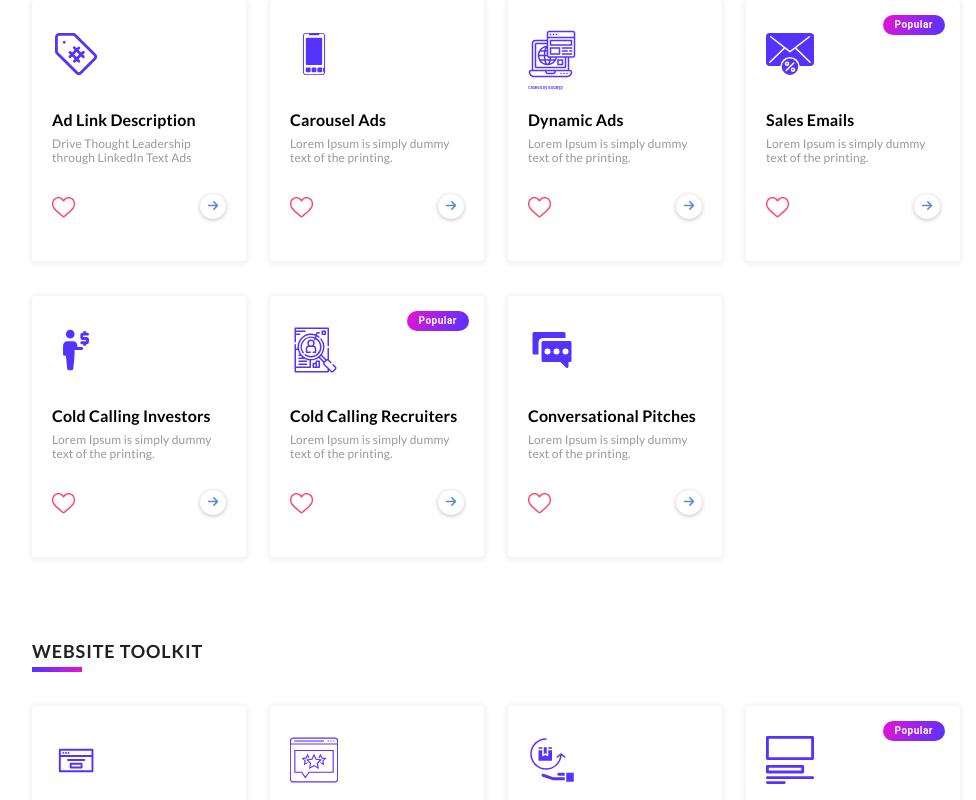
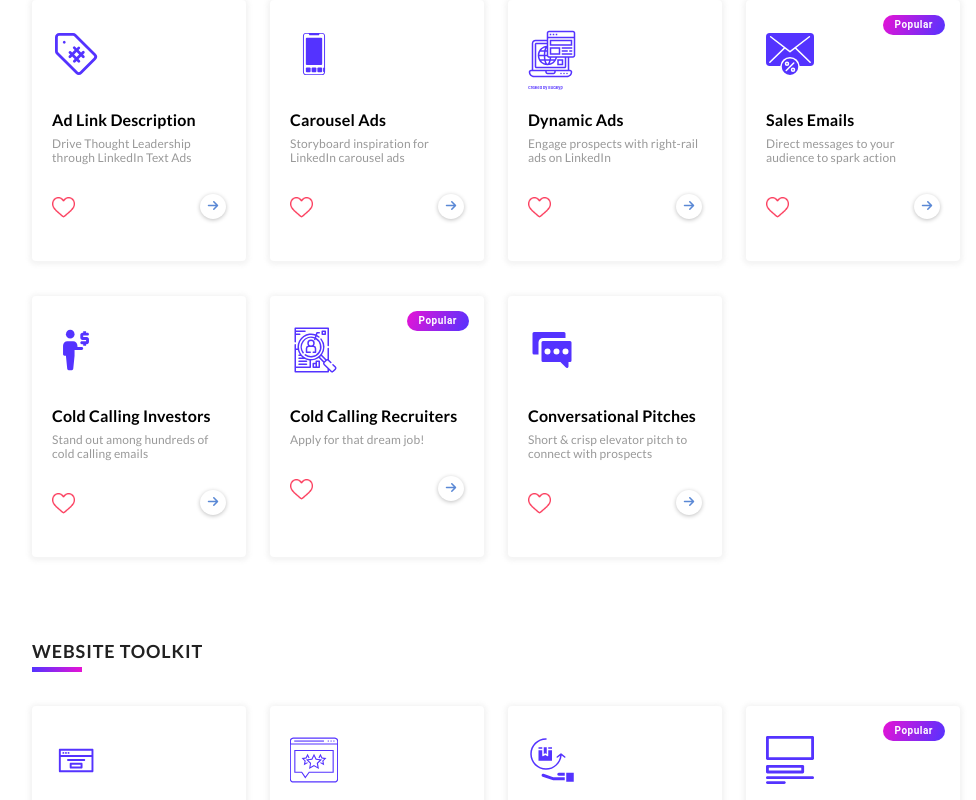
Before and after one commit to santhoshdskumar/ellipsisreact, a React (Create React App) app: page / in a window 1280 px wide. Shown: the part 1600-2400 px from the top of the page, without its empty margins (264-1240 px from the left). Built offline with nearby package versions, Linux system fonts and the light colour scheme.

Commit message:
latest build with form api integration on generate api

```diff
--- a/src/assets/scss/_header.scss
+++ b/src/assets/scss/_header.scss
@@ -367,8 +367,7 @@ color:#fff;
   border-top: 1px dotted #fff;
   padding-top: 7px !important;
   @media screen and (min-width:1401px) {
-    position: absolute;
-    bottom: 10px;
+    margin-top: 90px;
   }
   @media screen and (max-width:1401px) {
     margin-top: 10px;;
--- a/src/pages/LinkedinToolkit/CarouselAds.js
+++ b/src/pages/LinkedinToolkit/CarouselAds.js
@@ -167,7 +167,7 @@ class GoogleAds extends React.Component {
                 <h3>Carousel Ads</h3>
               </Card.Header>
               <Card.Body>
-                <p>Hero text positions your product in the customer's mind</p>
+                <p>Storyboard inspiration for LinkedIn carousel ads</p>
                 <Form className="p-0">
                   <Form.Group className="mb-4" controlId="companyname">
                     <Form.Label>Enter company / product name *</Form.Label>
--- a/src/pages/LinkedinToolkit/ColdCallingInvestors.js
+++ b/src/pages/LinkedinToolkit/ColdCallingInvestors.js
@@ -177,7 +177,7 @@ class GoogleAds extends React.Component {
                 <h3>Cold Calling Investors</h3>
               </Card.Header>
               <Card.Body>
-                <p>Hero text positions your product in the customer's mind</p>
+                <p>Stand out among hundreds of cold calling emails</p>
                 <Form className="p-0">
                   <Form.Group className="mb-4" controlId="companyname">
                     <Form.Label>Enter your company name *</Form.Label>
--- a/src/pages/LinkedinToolkit/ColdCallingRecruiters.js
+++ b/src/pages/LinkedinToolkit/ColdCallingRecruiters.js
@@ -178,7 +178,7 @@ class GoogleAds extends React.Component {
                 <h3>Cold Calling Recruiters</h3>
               </Card.Header>
               <Card.Body>
-                <p>Hero text positions your product in the customer's mind</p>
+                <p>Apply for that dream job!</p>
                 <Form className="p-0">
                   <Form.Group className="mb-4" controlId="companyname">
                     <Form.Label>The company you are applying to *</Form.Label>
--- a/src/pages/LinkedinToolkit/ConversationalPitches.js
+++ b/src/pages/LinkedinToolkit/ConversationalPitches.js
@@ -177,7 +177,7 @@ handleSubmit = () => {
                 <h3>Conversational Pitches</h3>
               </Card.Header>
               <Card.Body>
-                <p>Hero text positions your product in the customer's mind</p>
+                <p>Short & crisp elevator pitch to connect with prospects</p>
                 <Form className="p-0">
                   <Form.Group className="mb-4" controlId="companyname">
                     <Form.Label>Enter company / product name *</Form.Label>
--- a/src/pages/LinkedinToolkit/DynamicAds.js
+++ b/src/pages/LinkedinToolkit/DynamicAds.js
@@ -167,7 +167,7 @@ class GoogleAds extends React.Component {
                 <h3>Dynamic Ads</h3>
               </Card.Header>
               <Card.Body>
-                <p>Hero text positions your product in the customer's mind</p>
+                <p>Engage prospects with right-rail ads on LinkedIn</p>
                 <Form className="p-0">
                   <Form.Group className="mb-4" controlId="companyname">
                     <Form.Label>Enter company / product name *</Form.Label>
--- a/src/pages/LinkedinToolkit/SalesInMails.js
+++ b/src/pages/LinkedinToolkit/SalesInMails.js
@@ -190,7 +190,7 @@ wordCountFive(event) {
                 <h3>Sales Emails</h3>
               </Card.Header>
               <Card.Body>
-                <p>Hero text positions your product in the customer's mind</p>
+                <p>Direct messages to your audience to spark action</p>
                 <Form className="p-0">
                   <Form.Group className="mb-4" controlId="companyname">
                     <Form.Label>Enter your Company/Brand name *</Form.Label>
--- a/src/pages/WritingToolkit/WriteLikeMe.js
+++ b/src/pages/WritingToolkit/WriteLikeMe.js
@@ -176,7 +176,7 @@ class GoogleAds extends React.Component {
                 <h3>Write Like Me</h3>
               </Card.Header>
               <Card.Body>
-                <p>Hero text positions your product in the customer's mind</p>
+                <p>Write Like Me</p>
                 <Form className="p-0"  onSubmit={this.formSubmit}>
                   <Form.Group className="mb-4" controlId="company">
                     <Form.Label>Topic *</Form.Label>
--- a/src/pages/products.js
+++ b/src/pages/products.js
@@ -126,39 +126,39 @@ export const Linkedin = [
   {
     socialtype: CarouselAds,
     title: 'Carousel Ads',
-    text: 'Lorem Ipsum is simply dummy text of the printing.',
+    text: 'Storyboard inspiration for LinkedIn carousel ads',
     link:'/carousel_ads',
   },
   {
     socialtype: Dynamic,
     title: 'Dynamic Ads',
-    text: 'Lorem Ipsum is simply dummy text of the printing.',
+    text: 'Engage prospects with right-rail ads on LinkedIn ',
     link:'/dynamic_ads',
   },
   {
     socialtype: SalesEmail,
     popular:'Popular',
     title: 'Sales Emails',
-    text: 'Lorem Ipsum is simply dummy text of the printing.',
+    text: 'Direct messages to your audience to spark action',
     link:'/sponsored_msg',
   },
   {
     socialtype: Investors,
     title: 'Cold Calling Investors',
-    text: 'Lorem Ipsum is simply dummy text of the printing.',
+    text: 'Stand out among hundreds of cold calling emails',
     link:'/coldcalling',
   },
   {
     socialtype: Recruiters,
     popular:'Popular',
     title: 'Cold Calling Recruiters',
-    text: 'Lorem Ipsum is simply dummy text of the printing.',
+    text: 'Apply for that dream job!',
     link:'/coldcalling_rec'
   },
   {
     socialtype: Conversional,
     title: 'Conversational Pitches',
-    text: 'Lorem Ipsum is simply dummy text of the printing.',
+    text: 'Short & crisp elevator pitch to connect with prospects',
     link:'/sponsored_msg'
   }
 ];
@@ -265,7 +265,7 @@ export const Writing = [
   {
     socialtype: Write,
     title: 'Write Like Me',
-    text: 'Lorem Ipsum is simply dummy text of the printing.',
+    text: 'Write Like Me',
     link:'/write_like_me'
   }
 ];
```
